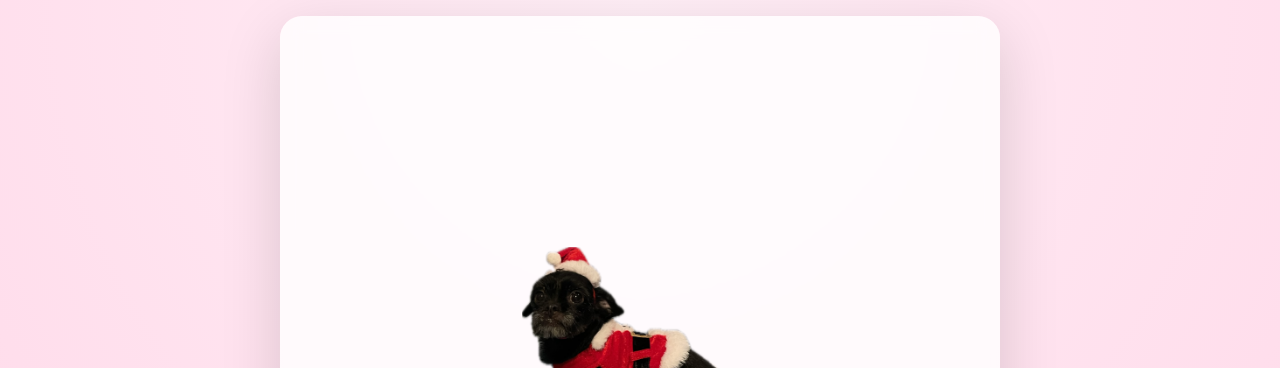
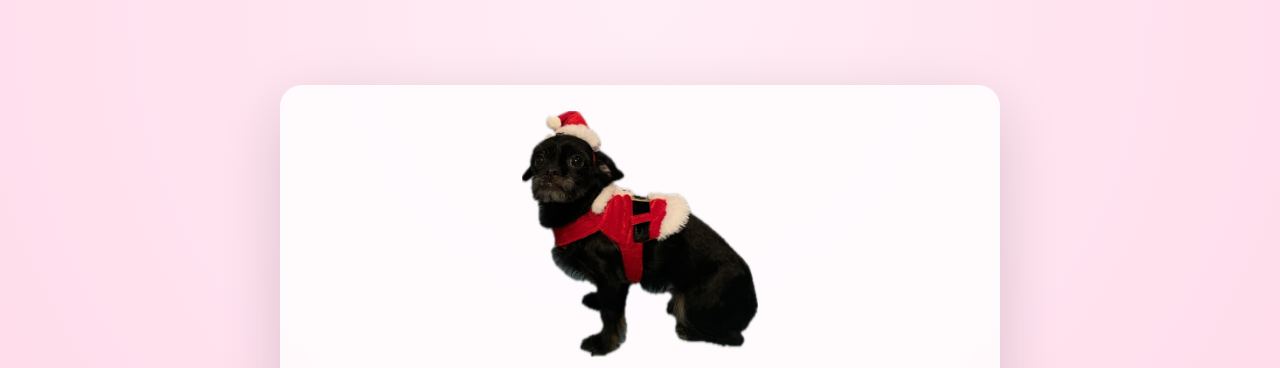
Before and after one commit to Jamesha123/Valeria, a plain HTML site: page index.html in a window 1280 px wide. Shown: the top 368 px of the page. Drawn offline with nearby package versions, Linux system fonts and the light colour scheme.

Commit message:
Update index.html

```diff
--- a/index.html
+++ b/index.html
@@ -133,10 +133,7 @@
   <canvas id="confettiCanvas"></canvas>
 
   <main class="card">
-    <!-- ANIMAL WITH HEART -->
-    <svg class="art" viewBox="0 0 320 240" xmlns="http://www.w3.org/2000/svg">
-      <span><img src="ava.jpg" style="width: 35%; height: auto;"></span>
-    </svg>
+    <span><img src="ava.jpg" style="width: 35%; height: auto;"></span>
 
     <h1>Valeria will you be my valentine?</h1>
 
```
